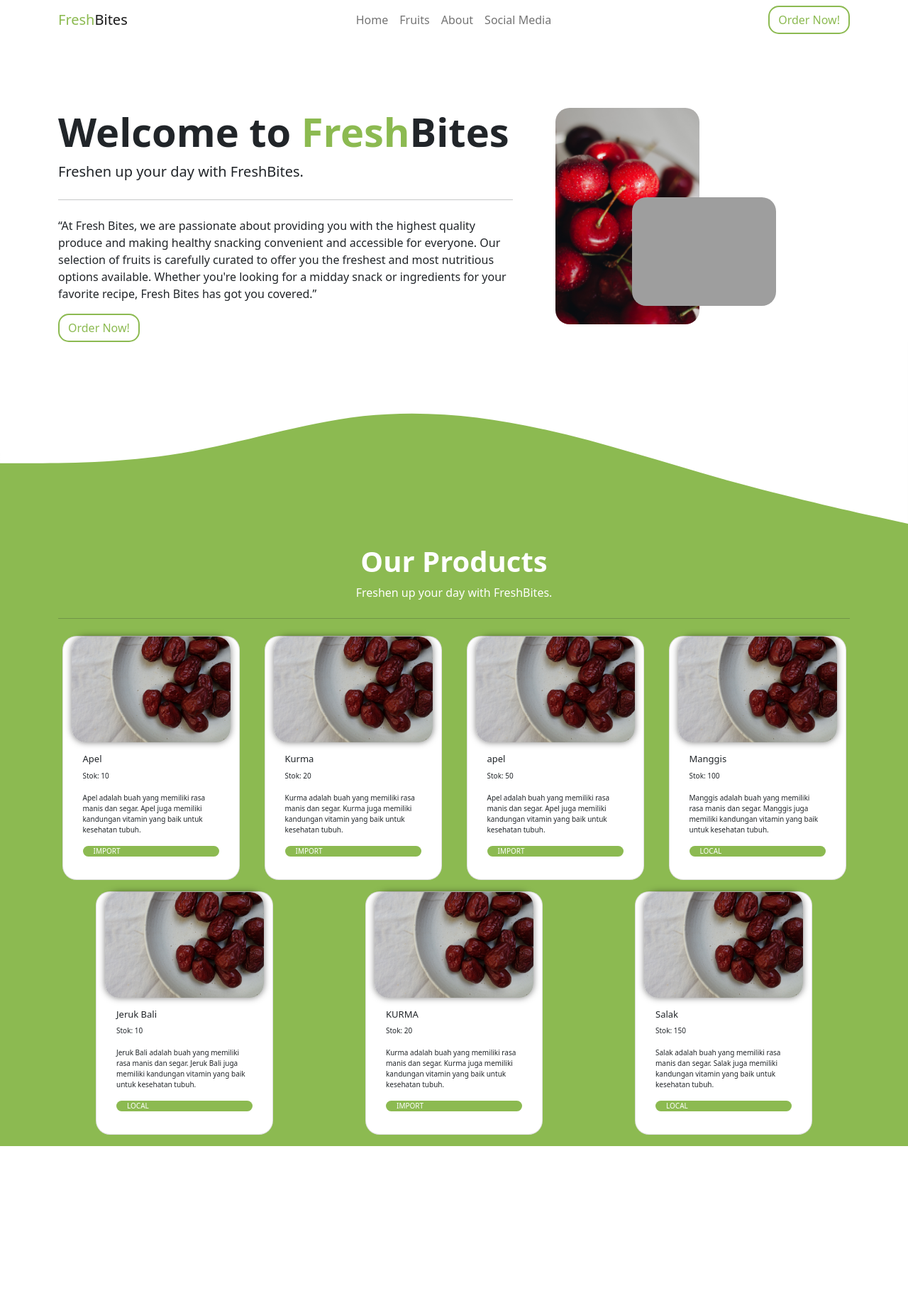
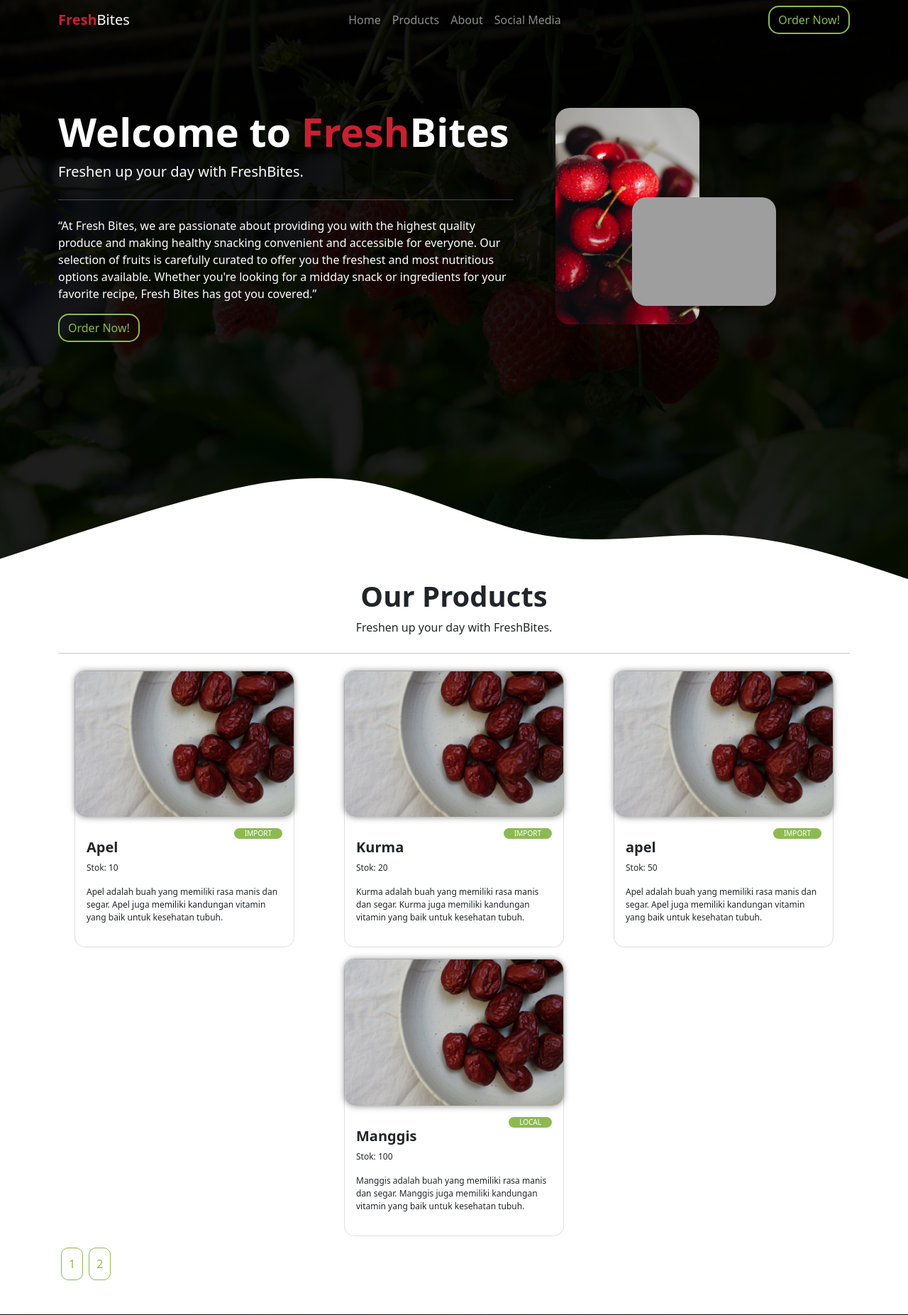
Before and after one commit to zeinirfansyah/codingTest-qbit, a PHP site: page / in a window 1280 px wide. Shown: the top 1853 px of the page at 71% size. Before the commit the page ends 1615 px from the top, so only its background shows below. Run offline with PHP 8.4, Linux system fonts and the light colour scheme; grey boxes are pictures that could not be loaded.

Commit message:
add: product, about, and order-form

```diff
--- a/case3/css/style.css
+++ b/case3/css/style.css
@@ -1,9 +1,10 @@
 .navbar {
-    background-color: #fff !important;
+    background-color: #ffffff00 !important;
 }
 
 .navbar-brand span {
-    color: #8CBA51;
+    color: #c92031;
+    font-weight: bolder;
 }
 
 
@@ -12,13 +13,23 @@ a.nav-link:hover {
 }
 
 
+.hero {
+    background: linear-gradient(#000000ea, #000000e0), url(../assets/bg.jpg);
+    color: #ffffff;
+    background-size: cover;
+}
+
 .jumbotron {
-    background-color: #fff !important;
+    position: relative;
+    height: 80vh;
     padding-top: 6rem;
-  }
+    background-image: url(../assets/wave1.svg);
+    background-repeat: no-repeat;
+    background-position: bottom;
+}
 
-  .display-4 span {
-      color: #8CBA51;
+span {
+      color: #c92031;
   }
 
   .hero-img1 {
@@ -39,29 +50,15 @@ a.nav-link:hover {
     border-radius: 20px;
 }
 
-
-.produk {
-    background-color: #8CBA51 !important;
-}
-
-.product-container {
-    position: relative;
-    top: 0;
-
-}
-
-.header-product-container  h1, .header-product-container p {
-    color: #fff;
-}
-
 .buah, .buah img {
     width: 100%;
-    border-radius: 20px;
+    border-radius: 15px;
 }
 
 .card{
     display: block;
-    width: 190px;
+    width: 180px;
+    padding: 0px;
 }
 
 .card-title {
@@ -69,7 +66,7 @@ a.nav-link:hover {
 }
 
 .buah img {
-    box-shadow: 0 0 10px #00000080;
+    box-shadow: 0 0 10px rgba(0,0,0,0.5);
 }
 
 .buah .card-body {
@@ -77,11 +74,38 @@ a.nav-link:hover {
 }
 
 .tipeBuah{
+    float: right;
     border-radius: 20px;
     padding-left: 15px;
     padding-right: 15px;
     background-color: #8CBA51;
     color: #fff;
+}
+
+.about {
+    padding-top: 6rem;
+    padding-bottom: 6rem;
+    background: linear-gradient(#000000ea, #000000e0), url(../assets/bg.jpg);
+    color: #ffffff;
+    background-size: cover;
+}
+
+.about-img1 {
+    position: relative;
+    top: 0;
+    left: 0;
+    width: 42%;
+    z-index: 1;
+    border-radius: 20px;
+}
+
+.about-img2 {
+    position: relative;
+    top: 50px;
+    left: -100px;
+    width: 39%;
+    z-index: 2;
+    border-radius: 20px;
 }
 
   button.btn-orderNow {
@@ -97,12 +121,37 @@ a.nav-link:hover {
         color: #fff;
     }
 
+    .pagination-btn {
+        background-color: #fff;
+        border: 1px solid #8CBA51;
+        padding: 10px;
+        border-radius: 10px;
+        color: #8CBA51;
+    }
+
 
     /* media screen desktop */
     @media screen and (min-width: 992px) {
+        .jumbotron {
+            position: relative;
+            height: 95vh;
+            padding-top: 6rem;
+            background-image: url(../assets/wave1.svg);
+            background-repeat: no-repeat;
+            background-position: bottom;
+        }
 
         .card{
             display: block;
-            width: 250px;
+            width: 310px;
+        }
+
+        .card-title {
+            font-size: 20px;
+            font-weight: bolder;
+        }
+
+        .card-text, .fruit-description {
+            font-size: 12px;
         }
     }
--- a/case3/index.html
+++ b/case3/index.html
@@ -14,8 +14,11 @@
   </head>
   <body>
 
+  <!-- hero section -->
+  <section id="home" class="hero mb-5 mb-md-0 text-center text-md-start">
+
     <!-- navbar start -->
-<nav class="navbar navbar-expand-lg navbar-light bg-light">
+    <nav class="navbar navbar-expand-lg navbar-dark shadow">
       <div class="container">
         <!-- Brand logo -->
         <a class="navbar-brand" href="#"><span>Fresh</span>Bites</a>
@@ -28,16 +31,16 @@
         <div class="collapse navbar-collapse" id="navbarNav">
           <ul class="navbar-nav mx-auto mb-2 mb-lg-0">
             <li class="nav-item">
-            <a class="nav-link" href="#">Home</a>
+              <a class="nav-link" href="#home">Home</a>
             </li>
             <li class="nav-item">
-            <a class="nav-link" href="#">Fruits</a>
+              <a class="nav-link" href="#produk">Products</a>
             </li>
             <li class="nav-item">
-            <a class="nav-link" href="#">About</a>
+              <a class="nav-link" href="#about">About</a>
             </li>
               <li class="nav-item">
-                <a class="nav-link" href="#">Social Media</a>
+                  <a class="nav-link" target="_blank" href="https://instagram.com">Social Media</a>
               </li>
           </ul>
           <div>
@@ -48,9 +51,6 @@
     </nav>
 
     <!-- navbar end -->
-
-  <!-- hero section -->
-  <section id="home" class="hero mb-5 mb-md-0 text-center text-md-start">
     <div class="jumbotron">
       <div class="container">
         <div class="row">
@@ -79,10 +79,9 @@
     </div>
   </section>
   <!-- hero section end -->
+
   <!-- product section -->
-
-  <section id="produk" class="produk">
-    <svg id="wave1" xmlns="http://www.w3.org/2000/svg" viewBox="0 0 1440 320"><path fill="#fff" fill-opacity="1" d="M0,192L48,192C96,192,192,192,288,176C384,160,480,128,576,117.3C672,107,768,117,864,138.7C960,160,1056,192,1152,218.7C1248,245,1344,267,1392,277.3L1440,288L1440,0L1392,0C1344,0,1248,0,1152,0C1056,0,960,0,864,0C768,0,672,0,576,0C480,0,384,0,288,0C192,0,96,0,48,0L0,0Z"></path></svg>
+  <section id="produk" class="produk mb-5">
     <div class="container product-container">
       <div class="row header-product-container">
         <div class="col-md-12 text-center">
@@ -94,9 +93,97 @@
       <div id="products" class="row products">
 
       </div>
+      <div class="pagination mb-3"></div>
     </div>
   </section>
   <!-- --- -->
+
+  <section id="about" class="about mt-5 mb-5">
+    <div class="container">
+      <div class="row">
+        <div class="col-md-6 justify-content-center d-none d-lg-flex">
+          <img class="about-img1" src="assets/anna-bratiychuk-VkOCQt9YiyI-unsplash.jpg" alt="">
+          <img class="about-img2" src="assets/monika-grabkowska-B3ZHo7aoJEc-unsplash.jpg" alt="">
+        </div>
+        <div class="col-md-6" >
+          <h1 class="fw-bolder">About Us</h1>
+          <p class="fw-normal">
+            <span>Fresh</span>Bite - Freshen up your day with FreshBites.</p>
+          <hr class="my-4 heroHR" />
+          <p class="desc">
+            Welcome to FreshBite, your ultimate destination for fresh and healthy fruits! We are passionate about bringing you the best quality fruits from our farms, so you can experience the ultimate taste and freshness in every bite.
+
+            <br>
+            <br>
+
+            At FreshBite, we understand the importance of healthy eating habits in maintaining an active and healthy lifestyle. That's why we're committed to providing you with the best and freshest fruits all year round.
+
+            <br>
+            <br>
+
+            Our fruits are carefully picked and packed to ensure that they arrive at your doorstep in the best condition possible. We work directly with farmers to ensure that our fruits are grown using the best farming practices and are free from harmful chemicals.
+
+          </p>
+        </div>
+      </div>
+    </div>
+  </section>
+
+  <section class="order">
+    <!-- order form -->
+    <div class="container">
+      <div class="row">
+        <div class="col">
+          <h1 class="fw-bolder">Order Now!</h1>
+          <p class="fw-normal">Freshen up your day with FreshBites.</p>
+          <hr class="my-4 heroHR" />
+          <p>
+            We know fruits is the best and healthy choice to make your body fit and full with energy. With a lot of benefits, fruits now easier to get with Freshbite. Start your healthy lifestyle right now with Freshbite. Let's order now!
+          </p>
+        </div>
+        <div class="col">
+          <div class="card w-100">
+            <div class="card-body">
+              <form class="row g-3">
+                <div class="col-md-6">
+                  <label for="namaLengkap" class="form-label">Name</label>
+                  <input type="text" class="form-control" id="namaLengkap">
+                </div>
+                <div class="col-md-6">
+                  <label for="noTelepon" class="form-label">Phone</label>
+                  <input type="text" class="form-control" id="noTelepon">
+                </div>
+                <div class="col-12">
+                  <label for="alamatLengkap" class="form-label">Address</label>
+                  <input type="text" class="form-control" id="alamatLengkap" placeholder="1234 Main St">
+                </div>
+                <div class="col-md-6">
+                  <label for="kota" class="form-label">City</label>
+                  <input type="text" class="form-control" id="kota">
+                </div>
+                <div class="col-md-4">
+                  <label for="choosen-product" class="form-label">Product</label>
+                  <select id="choosen-product" class="form-select">
+                    <option selected>Manggis - 1Kg</option>
+                    <option>Aple - 1Kg</option>
+                    <option>Jeruk - 1Kg</option>
+                    <option>Strawberry - 1Kg</option>
+                  </select>
+                </div>
+                <div class="col-md-2">
+                  <label for="kodePOS" class="form-label">Zip</label>
+                  <input type="text" class="form-control" id="kodePOS">
+                </div>
+                <!-- Button Submit -->
+                <div class="col-12">
+                  <button type="submit" class="btn btn-orderNow">Submit</button>
+              </form>
+            </div>
+          </div>
+        </div>
+      </div>
+    </div>
+  </section>
 
 
   <script src="js/functions.js"></script>
--- a/case3/js/functions.js
+++ b/case3/js/functions.js
@@ -54,30 +54,76 @@ const products = [
     stock: 150,
     description: 'Salak adalah buah yang memiliki rasa manis dan segar. Salak juga memiliki kandungan vitamin yang baik untuk kesehatan tubuh.',
     foto: '../assets/kurma.jpg'
-  },
+  }
 ];
 
+// const productContainer = document.querySelector(".products");
+// let displayProduct = products.map(function (product) {
+//   return `<div class="buah card mb-3 mx-auto">
+//   <img src="${product.foto}" class="card-img-top"/>
+//   <div class="card-body">
+//     <div class="tipeBuah">${product.fruitType}</div>
+//     <br>
+//     <h5 class="card-title">${product.fruitName}</h5>
+//     <p class="card-text">
+//       Stok: ${product.stock} <br>
+//       <div class="fruit-description ">${product.description}</div>
+//     </p>
+//   </div>
+// </div>`;
+// });
 
-const itemsPerPage = 6;
-const numberOfPages = Math.ceil(products.length / itemsPerPage);
-const pagination = document.querySelector(".pagination");
+// displayProduct = displayProduct.join("");
+// productContainer.innerHTML = displayProduct;
+
+const productsPerPage = 4;
 let currentPage = 1;
 
+function displayProducts(products) {
+  const startIndex = (currentPage - 1) * productsPerPage;
+  const endIndex = startIndex + productsPerPage;
+  const displayedProducts = products.slice(startIndex, endIndex);
   const productContainer = document.querySelector(".products");
-let displayProduct = products.map(function (product) {
+  let displayProduct = displayedProducts.map(function (product) {
     return `<div class="buah card mb-3 mx-auto">
     <img src="${product.foto}" class="card-img-top"/>
     <div class="card-body">
+      <div class="tipeBuah">${product.fruitType}</div>
+      <br>
       <h5 class="card-title">${product.fruitName}</h5>
       <p class="card-text">
         Stok: ${product.stock} <br>
-      <div class="fruit-description d-none d-lg-block">${product.description}</div>
-      <br>
-      <div class="tipeBuah">${product.fruitType}</div>
+        <div class="fruit-description ">${product.description}</div>
       </p>
     </div>
   </div>`;
   });
-
   displayProduct = displayProduct.join("");
   productContainer.innerHTML = displayProduct;
+}
+
+function renderPagination(products) {
+  const totalPages = Math.ceil(products.length / productsPerPage);
+  const paginationContainer = document.querySelector(".pagination");
+  let paginationButtons = "";
+  for (let i = 1; i <= totalPages; i++) {
+    paginationButtons += `<button class="pagination-btn mx-1 ${
+      i === currentPage ? "active" : ""
+    }" data-page="${i}">${i}</button>`;
+  }
+  paginationContainer.innerHTML = paginationButtons;
+}
+
+// inisialisasi tampilan
+displayProducts(products);
+renderPagination(products);
+
+// Event listener for pagination buttons
+const paginationContainer = document.querySelector(".pagination");
+paginationContainer.addEventListener("click", function (event) {
+  if (event.target.classList.contains("pagination-btn")) {
+    currentPage = parseInt(event.target.dataset.page);
+    displayProducts(products);
+    renderPagination(products);
+  }
+});
```
Also changed, not shown: case3/assets/bg.jpg (added), case3/assets/wave1.svg (added). Lines whose indentation alone changed are shown as unchanged.
